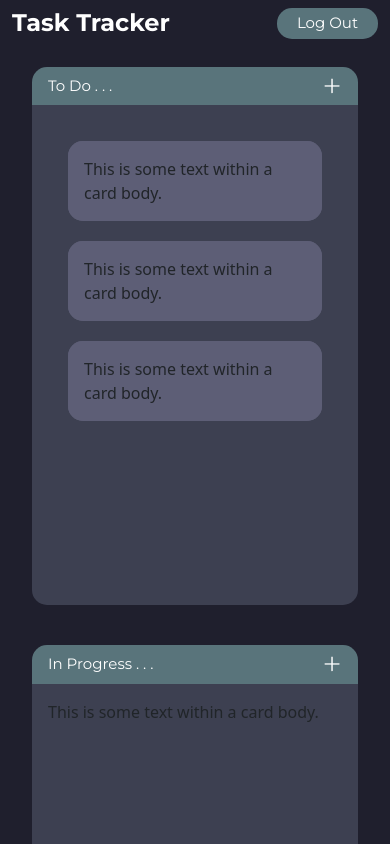
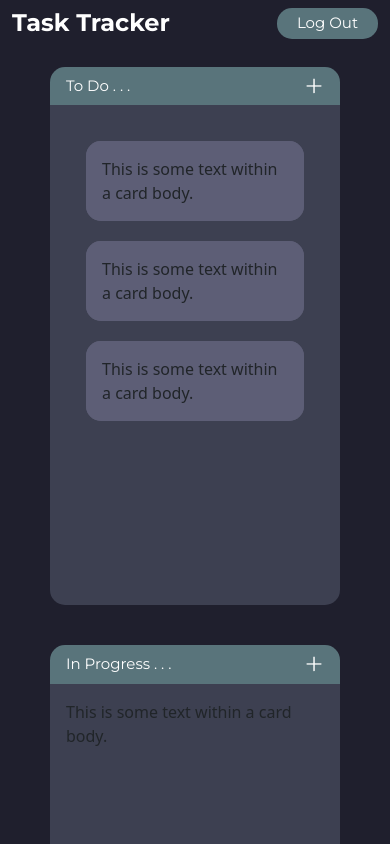
Before and after one commit to mannamar/tasktracker, a React (Create React App) app: page / in a window 390 px wide. Shown: the top 844 px of the page. Built offline with nearby package versions, Linux system fonts and the light colour scheme.

Commit message:
fixed rows

```diff
--- a/src/components/HomePage.css
+++ b/src/components/HomePage.css
@@ -1,10 +1,10 @@
 @import url('https://fonts.googleapis.com/css2?family=Montserrat:wght@400;700&family=Quicksand:wght@500&display=swap');
 
-.nav-bg{
+.nav-bg {
     background-color: rgba(31, 31, 45, 1) !important;
 }
 
-.nav-title{
+.nav-title {
     color: white;
     font-size: 48px;
     font-family: 'Montserrat', sans-serif;
@@ -12,7 +12,7 @@
 
 }
 
-.btn-bg{
+.btn-bg {
     color: white;
     background-color: rgba(89, 116, 123, 1);
     font-size: 20px;
@@ -25,56 +25,61 @@
     padding-left: 20px;
 }
 
-.field-spacing{
-    display: flex!important;
+.field-spacing {
+    display: flex !important;
     justify-content: space-between;
+    --bs-gutter-x: 0;
+    --bs-gutter-y: 0;
+    width: auto;
 }
 
-.row{
-    --bs-gutter-x: 0;
-    --bs-gutter-y: 0;
-}
 
-.row>* {
+.field-spacing>* {
 
     width: auto;
 
 
 }
 
-.card{
+.card {
     --bs-card-border-width: none;
     --bs-card-border-radius: 15px;
     border: none !important;
     margin-top: 20px;
     --bs-card-bg: none;
+    max-width: 290px;
+    min-width: 290px;
 }
 
-.task-card{
+.task-card {
     min-height: 20px !important;
     background-color: rgba(93, 94, 118, 1) !important;
     border-radius: 15px !important;
+    max-width: auto;
+    min-width: auto;
+
 }
 
-.card-header{
-    border-radius: 15px 15px 0 0!important;
+.card-header {
+    border-radius: 15px 15px 0 0 !important;
     display: flex;
     justify-content: space-between;
     align-items: center;
 }
 
-.plus{
+.plus {
     width: 25px;
     height: 25px;
 }
 
-.card-body{
+.card-body {
     background-color: rgba(61, 64, 81, 1);
     min-height: 500px;
     border-radius: 0 0 15px 15px;
+
 }
 
-.to-do{
+.to-do {
     background-color: rgba(89, 116, 123, 1);
     border-radius: 15px 15px 15px 15px;
     color: white;
@@ -82,39 +87,48 @@
     font-family: 'Montserrat', sans-serif;
 }
 
-.to-do-body{
+.to-do-body {
     background-color: rgba(61, 64, 81, 1);
     border-radius: 0px 0px 15px 15px;
 }
 
 @media screen and (max-width: 991px) {
-    .nav-title{
+    .nav-title {
         font-size: 24px;
     }
 
-    .btn-bg{
+    .btn-bg {
         font-size: 15px;
     }
 
-    .plus{
+    .plus {
         width: 20px;
         height: 20px;
     }
 
-    .field-spacing{
+    .field-spacing {
         display: flex !important;
-        justify-content: space-between;
         flex-direction: column;
+        align-content: center;
 
     }
 
-    .card-header{
+    .card-header {
         font-size: 15px;
     }
 
-    .card{
+    .card {
         margin-top: 20px;
         margin: 20px;
+
+    }
+
+    .task-card {
+        min-height: 20px !important;
+        background-color: rgba(93, 94, 118, 1) !important;
+        border-radius: 15px !important;
+
+
     }
 
 
```
